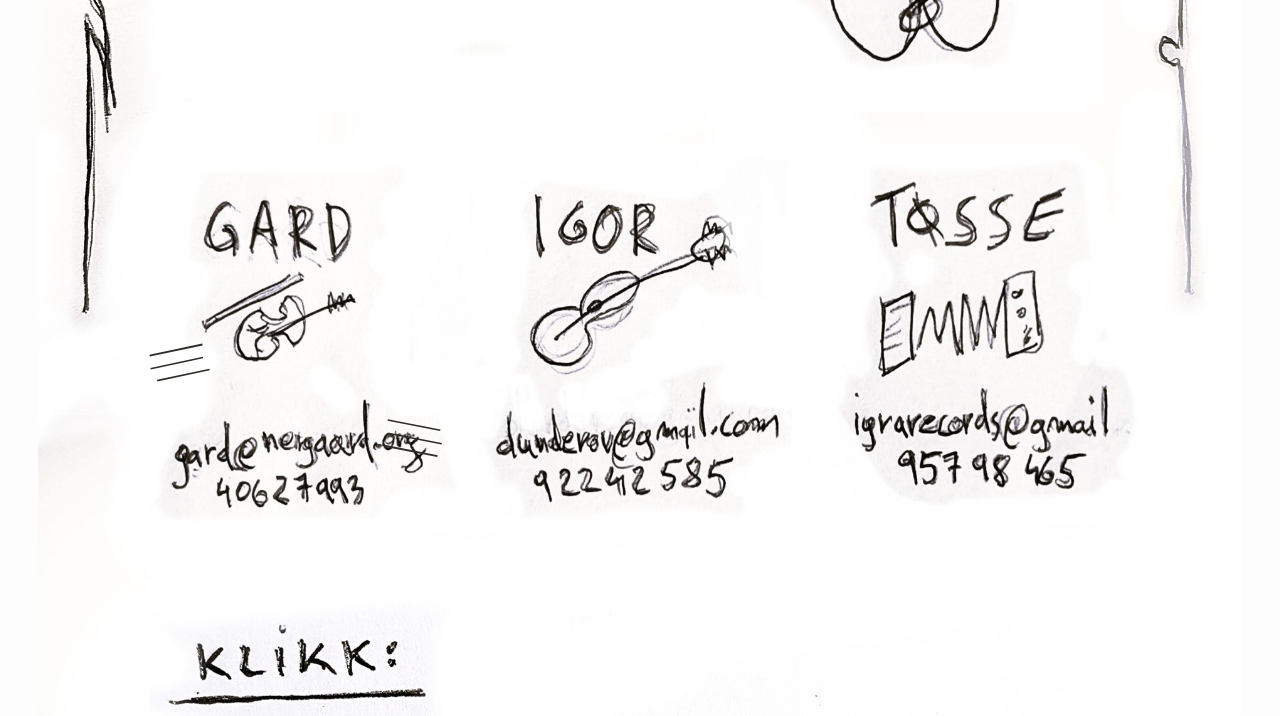
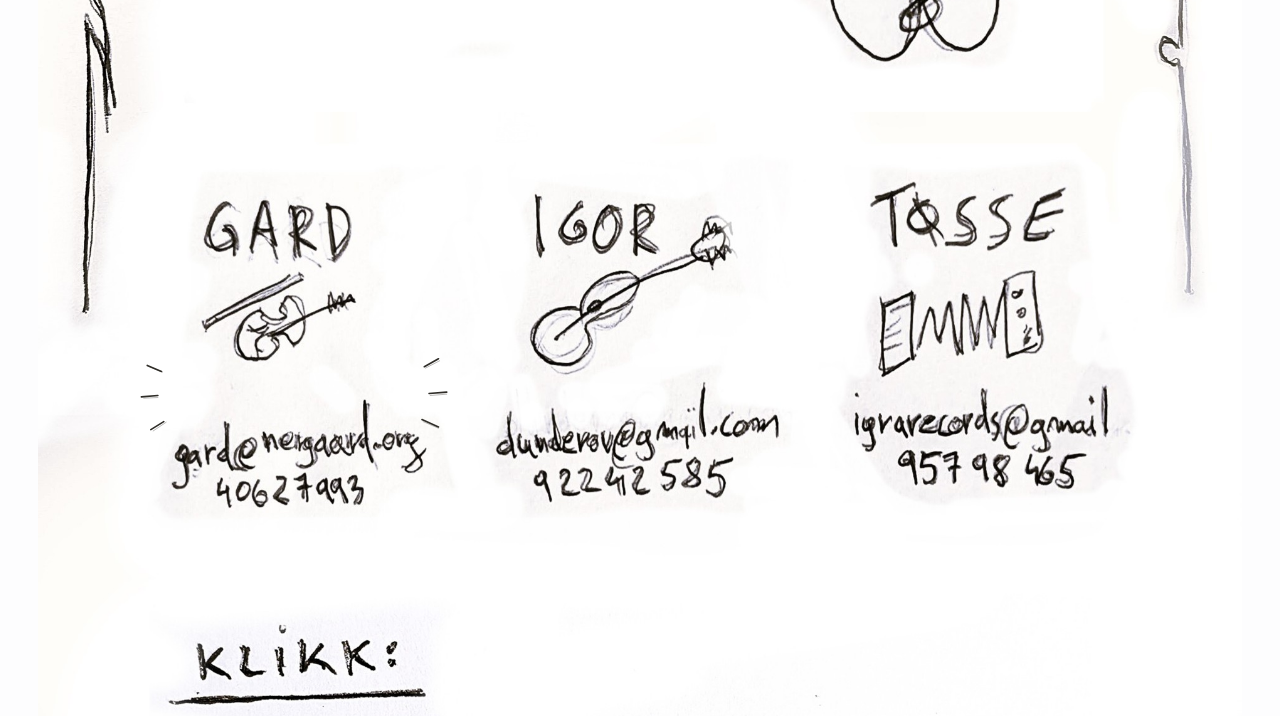
Before and after one commit to Amigo-git/DunderfelaAllstars, a website: page docs/index.html in a window 1280 px wide. In both pictures the pointer is over the link 293 px from the left and 870 px from the top of the page. Shown: the part 470-1186 px from the top of the page. Drawn offline with Linux system fonts and the light colour scheme.

Commit message:
Restore hand-drawn hover marks

```diff
--- a/docs/app.js
+++ b/docs/app.js
@@ -1,5 +1,7 @@
 const gallery = document.getElementById('gallery-dialog');
 const notice = document.querySelector('.notice');
+const sketchMarks = '<svg class="ink-marks" viewBox="0 0 240 180" preserveAspectRatio="none" aria-hidden="true"><g><path d="M8 47l-12-9 M5 83l-14 2 M10 122l-11 12 M231 40l12-12 M235 80l15-2 M229 119l14 11"/><path class="echo" d="M9 48l-11-8 M5 86l-12 1 M12 123l-11 13 M232 42l12-11 M236 83l14-2 M230 122l13 10"/></g></svg>';
+document.querySelectorAll('.sketch-target').forEach(target => target.insertAdjacentHTML('beforeend', sketchMarks));
 let timer;
 let galleryOpener;
 document.querySelectorAll('[data-gallery]').forEach(button => button.addEventListener('click', () => { galleryOpener = button; gallery.showModal(); }));
--- a/docs/artwork.css
+++ b/docs/artwork.css
@@ -38,5 +38,5 @@ html,body{background:#fdfdfe}
 /* One unaltered sketch is the homepage at every viewport size. */
 .sheet{display:block!important;width:min(100%,1204px)!important;max-width:1204px!important;min-height:0!important;margin:0 auto!important;padding:0!important;isolation:auto!important}
 .original-sketch{display:block;position:relative;width:100%;line-height:0}.original-sketch>img{display:block;width:100%;height:auto}.original-sketch~*{display:none!important}.phone{display:none!important}
-.sketch-target{position:absolute;left:var(--x);top:var(--y);width:var(--w);height:var(--h);border:0;border-radius:4px;background:transparent;cursor:pointer;padding:0;line-height:normal}.sketch-target:focus-visible{outline:2px dashed #5a564d;outline-offset:3px}.sketch-target::before,.sketch-target::after{content:"";position:absolute;pointer-events:none;opacity:0;transition:opacity .14s ease;background:#302e29;height:1.5px}.sketch-target::before{width:18%;left:2%;top:14%;transform:rotate(-12deg);box-shadow:-2px 13px 0 -0.2px #302e29,2px 26px 0 -0.2px #302e29}.sketch-target::after{width:18%;right:2%;bottom:14%;transform:rotate(11deg);box-shadow:2px -13px 0 -0.2px #302e29,-2px -26px 0 -0.2px #302e29}.sketch-target:hover::before,.sketch-target:hover::after,.sketch-target:focus-visible::before,.sketch-target:focus-visible::after{opacity:1}
+.sketch-target{position:absolute;left:var(--x);top:var(--y);width:var(--w);height:var(--h);border:0;border-radius:4px;background:transparent;cursor:pointer;padding:0;line-height:normal}.sketch-target:focus-visible{outline:2px dashed #5a564d;outline-offset:3px}.sketch-target .ink-marks{inset:8% 3%;width:94%;height:84%}.sketch-target:hover .ink-marks,.sketch-target:focus-visible .ink-marks{opacity:1}
 @media(max-width:600px){.sheet{display:block!important}.original-sketch{width:100%}}
```
Also changed, not shown: dist/app.js, dist/artwork.css.
